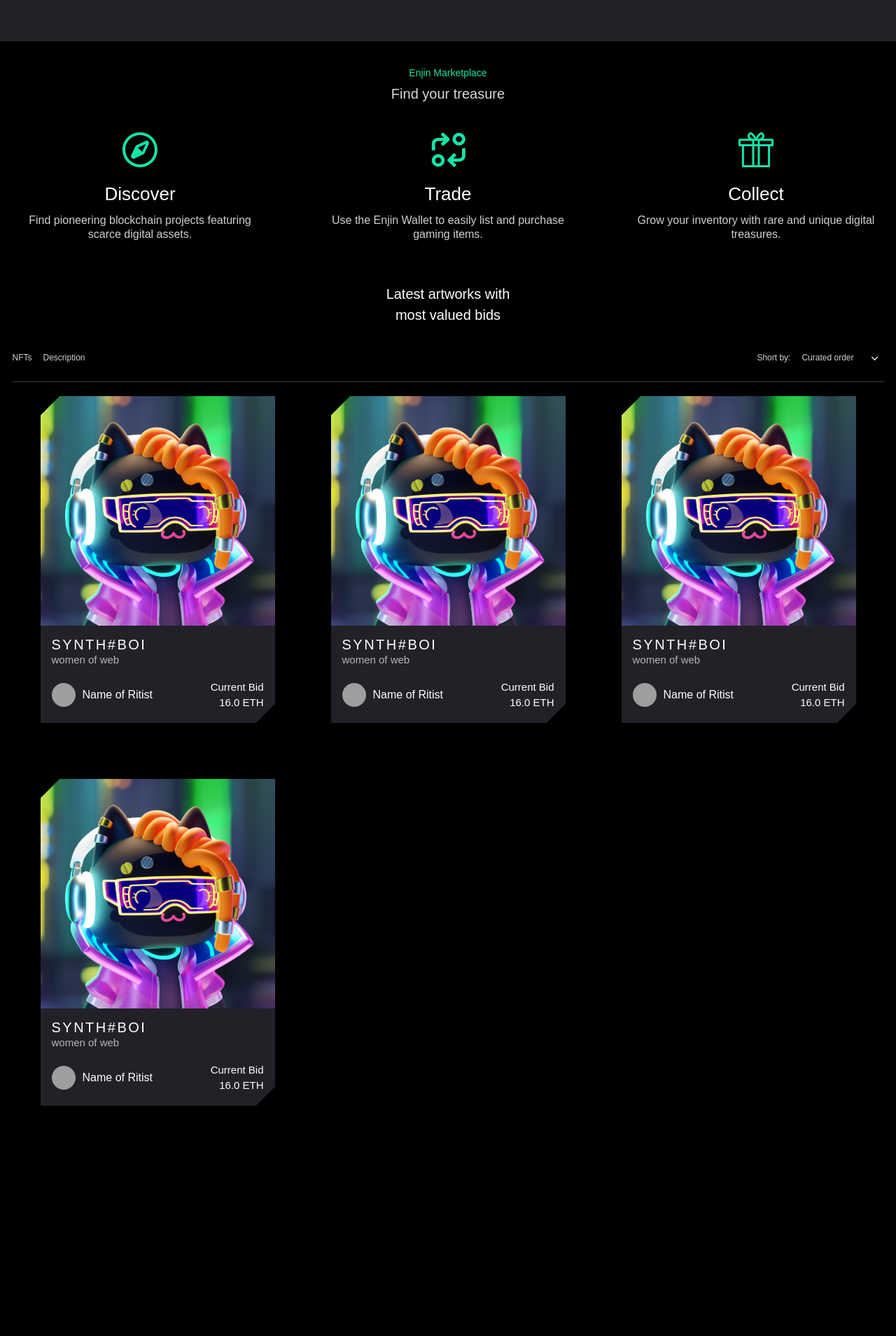
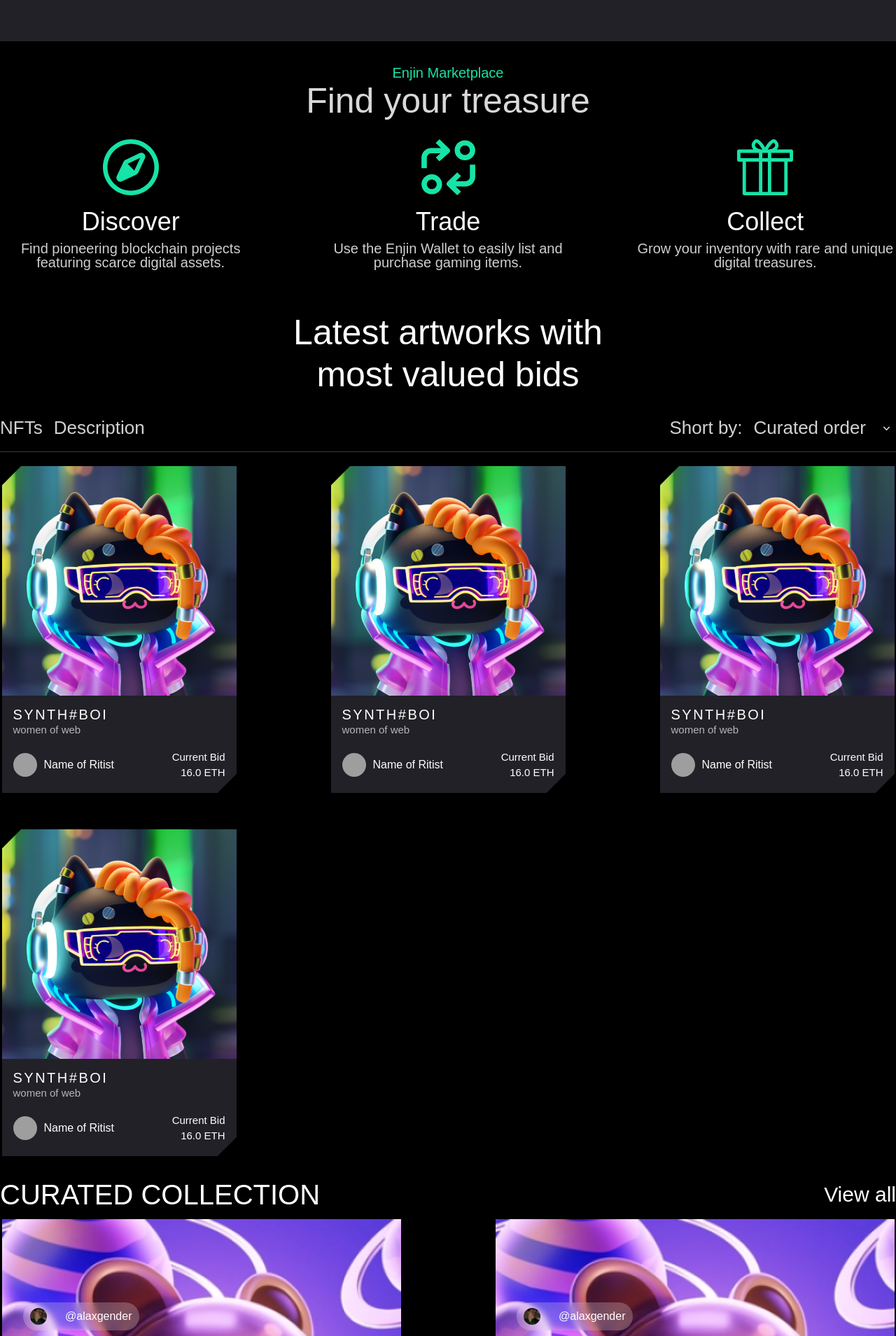
Before and after one commit to longtq2501/tft-project, a React (Vite) app in the folder front-end/: page / in a window 1280 px wide. Shown: the part 791-2700 px from the top of the page at 70% size. Before the commit the page ends 2371 px from the top, so only its background shows below. Built offline with nearby package versions, Linux system fonts and the light colour scheme; grey boxes are pictures that could not be loaded; a web font is replaced by a local one.

Commit message:
Collection

```diff
--- a/front-end/src/component/BlockBrand/BlockBrand.scss
+++ b/front-end/src/component/BlockBrand/BlockBrand.scss
@@ -1,4 +1,3 @@
 .brand {
     background: #212127;
-
 }
--- /dev/null
+++ b/front-end/src/component/Collection/Collection.jsx
@@ -0,0 +1,68 @@
+import React from "react";
+import "./Collection.scss";
+
+import avatar from "../../assets/long.jpg";
+
+const Collection = () => {
+  return (
+    <div className="collection relative w-[335px] h-[335px] lg:w-[500px] lg:h-[500px] xl:w-[570px] xl:h-[570px]">
+      <div
+        className="collection__content absolute bottom-[20px] left-[20px] w-[295px]
+            flex flex-col gap-[30px] p-[14px] lg:w-[456px] lg:pt-[41px]"
+      >
+        <h3 className="text-[20px] font-[500] leading-[30px] w-[267px] lg:text-[34px] lg:font-[600] lg:leading-[46px] lg:w-[428px]">
+          ALTERNATE MEDIUM SPACE
+        </h3>
+
+        <div className="flex flex-row gap-[30px] lg:justify-between">
+          <div className="tql-collection-detailed-container">
+            <span className="tql-collection-text">Arkwork:</span>
+            <span className="tql-collection-detailed">12</span>
+          </div>
+          <div className="tql-collection-detailed-container">
+            <span className="tql-collection-text">Total Sale</span>
+            <span className="tql-collection-detailed">0.6 ETH</span>
+          </div>
+          <div className="tql-collection-detailed-container">
+            <span className="tql-collection-text">Collected by (5)</span>
+            <div className="flex flex-row items-center">
+              <img
+                src={avatar}
+                alt="avatar"
+                className="w-[24px] h-[24px] rounded-[50%] object-cover"
+              />
+              <img
+                src={avatar}
+                alt="avatar"
+                className="w-[24px] h-[24px] rounded-[50%] object-cover"
+              />
+              <img
+                src={avatar}
+                alt="avatar"
+                className="w-[24px] h-[24px] rounded-[50%] object-cover"
+              />
+              <img
+                src={avatar}
+                alt="avatar"
+                className="w-[24px] h-[24px] rounded-[50%] object-cover"
+              />
+            </div>
+          </div>
+        </div>
+      </div>
+
+      <div className="absolute left-[30px] top-[119px] w-[166px] h-[40px] rounded-[33px]
+      backdrop-blur-[4.5px] bg-[#d9d9d945] p-[10px]
+      flex flex-row justify-between items-center">
+        <img
+          src={avatar}
+          alt="avatar"
+          className="w-[24px] h-[24px] rounded-[50%] object-cover"
+        />
+        <span>@alaxgender</span>
+      </div>
+    </div>
+  );
+};
+
+export default Collection;
--- /dev/null
+++ b/front-end/src/component/Collection/Collection.scss
@@ -0,0 +1,9 @@
+.collection {
+  background: url("../../assets/Collection/bg-1.png") no-repeat;
+  background-size: cover;
+
+  &__content {
+    background: rgba(246, 246, 246, 0.2);
+    backdrop-filter: blur(112.5px);
+  }
+}
--- a/front-end/src/component/Introduction/Introduction.jsx
+++ b/front-end/src/component/Introduction/Introduction.jsx
@@ -22,7 +22,7 @@ const Introduction = () => {
       </div>
 
       {/* image */}
-      <div className="md:basis-1/2 sm:flex-1 md:relative lg:mr-[20px] xl:mr-0 md:mr-[17.5px] sm:mx-[17.5px] mx-[17.5px] sm:flex items-center justify-center">
+      <div className="md:basis-1/2 sm:flex-1 md:relative lg:mr-[20px] xl:mr-0 md:mr-[17.5px] sm:mx-[17.5px] mx-[17.5px] sm:flex flex items-center justify-center">
         <img
           src={imageIntroduction}
           alt="image-introduction"
--- a/front-end/src/input.css
+++ b/front-end/src/input.css
@@ -7,7 +7,7 @@
 }
 
 .tql-brand-img {
-  @apply sm:w-[100px] sm:h-[30px] md:w-[110px] md:h-[33px];
+  @apply w-[80px] h-[20px] sm:w-[100px] sm:h-[30px] md:w-[110px] md:h-[33px];
 }
 
 .tql-home-text-container {
@@ -15,13 +15,25 @@
 }
 
 .tql-home-text-subtitle {
-  @apply text-[26px] font-[500] leading-[36px];
+  @apply text-[26px] font-[500] leading-[36px] lg:text-[36px];
 }
 
 .tql-home-text-description {
-  @apply text-[16px] font-[400] leading-[20px] text-center text-[#CFCFCF];
+  @apply text-[16px] font-[400] leading-[20px] text-center text-[#CFCFCF] lg:text-[20px];
 }
 
 .tql-home-filter-text {
-  @apply text-[12px] font-[400] leading-[22px] text-[#D2D2D2];
+  @apply text-[14px] font-[400] leading-[22px] text-[#D2D2D2] sm:text-[17px] md:text-[20px] lg:text-[23px] xl:text-[26px];
 }
+
+.tql-collection-text {
+  @apply text-[12px] font-[400] leading-[15px] text-[#FFF]
+}
+
+.tql-collection-detailed-container {
+  @apply flex flex-col gap-[13px]
+}
+
+.tql-collection-detailed {
+  @apply text-[18px] font-[500] leading-[15px] text-[#fff]
+}
--- a/front-end/src/output.css
+++ b/front-end/src/output.css
@@ -554,6 +554,64 @@ video {
   --tw-contain-style:  ;
 }
 
+.container {
+  width: 100%;
+}
+
+@media (min-width: 640px) {
+  .container {
+    max-width: 640px;
+  }
+}
+
+@media (min-width: 768px) {
+  .container {
+    max-width: 768px;
+  }
+}
+
+@media (min-width: 1024px) {
+  .container {
+    max-width: 1024px;
+  }
+}
+
+@media (min-width: 1280px) {
+  .container {
+    max-width: 1280px;
+  }
+}
+
+@media (min-width: 1536px) {
+  .container {
+    max-width: 1536px;
+  }
+}
+
+.absolute {
+  position: absolute;
+}
+
+.relative {
+  position: relative;
+}
+
+.bottom-\[20px\] {
+  bottom: 20px;
+}
+
+.left-\[20px\] {
+  left: 20px;
+}
+
+.left-\[30px\] {
+  left: 30px;
+}
+
+.top-\[119px\] {
+  top: 119px;
+}
+
 .z-20 {
   z-index: 20;
 }
@@ -616,6 +674,22 @@ video {
   height: 3rem;
 }
 
+.h-\[1px\] {
+  height: 1px;
+}
+
+.h-\[24px\] {
+  height: 24px;
+}
+
+.h-\[335px\] {
+  height: 335px;
+}
+
+.h-\[40px\] {
+  height: 40px;
+}
+
 .h-\[50px\] {
   height: 50px;
 }
@@ -626,14 +700,6 @@ video {
 
 .h-full {
   height: 100%;
-}
-
-.h-\[\] {
-  height: ;
-}
-
-.h-\[1px\] {
-  height: 1px;
 }
 
 .min-h-\[46px\] {
@@ -652,28 +718,28 @@ video {
   width: 218px;
 }
 
+.w-\[24px\] {
+  width: 24px;
+}
+
+.w-\[267px\] {
+  width: 267px;
+}
+
+.w-\[295px\] {
+  width: 295px;
+}
+
+.w-\[335px\] {
+  width: 335px;
+}
+
 .w-\[50px\] {
   width: 50px;
 }
 
 .w-full {
   width: 100%;
-}
-
-.w-\[\] {
-  width: ;
-}
-
-.w-\[24px\] {
-  width: 24px;
-}
-
-.w-\[h4px\] {
-  width: h4px;
-}
-
-.max-w-screen-2xl {
-  max-width: 1536px;
 }
 
 .max-w-screen-xl {
@@ -700,16 +766,8 @@ video {
   flex-direction: column;
 }
 
-.flex-wrap {
-  flex-wrap: wrap;
-}
-
 .place-items-end {
   place-items: end;
-}
-
-.content-center {
-  align-content: center;
 }
 
 .items-center {
@@ -740,40 +798,33 @@ video {
   gap: 20px;
 }
 
-.gap-\[33px\] {
-  gap: 33px;
+.gap-\[30px\] {
+  gap: 30px;
 }
 
 .gap-\[40px\] {
   gap: 40px;
 }
 
-.gap-\[15px\] {
-  gap: 15px;
+.rounded-\[33px\] {
+  border-radius: 33px;
 }
 
-.gap-\[\] {
-  gap: ;
-}
-
-.gap-\[30px\] {
-  gap: 30px;
-}
-
-.gap-y-\[20px\] {
-  row-gap: 20px;
-}
-
-.gap-y-\[40px\] {
-  row-gap: 40px;
-}
-
-.gap-y-\[80px\] {
-  row-gap: 80px;
+.rounded-\[50\%\] {
+  border-radius: 50%;
 }
 
 .rounded-lg {
   border-radius: 0.5rem;
+}
+
+.bg-\[\#3C3C3C\] {
+  --tw-bg-opacity: 1;
+  background-color: rgb(60 60 60 / var(--tw-bg-opacity));
+}
+
+.bg-\[\#d9d9d945\] {
+  background-color: #d9d9d945;
 }
 
 .bg-black {
@@ -785,13 +836,21 @@ video {
   background-color: transparent;
 }
 
-.bg-\[\#3C3C3C\] {
-  --tw-bg-opacity: 1;
-  background-color: rgb(60 60 60 / var(--tw-bg-opacity));
+.object-cover {
+  -o-object-fit: cover;
+     object-fit: cover;
 }
 
 .p-3 {
   padding: 0.75rem;
+}
+
+.p-\[10px\] {
+  padding: 10px;
+}
+
+.p-\[14px\] {
+  padding: 14px;
 }
 
 .px-\[17\.5px\] {
@@ -814,16 +873,12 @@ video {
   padding-bottom: 40px;
 }
 
+.pt-\[13px\] {
+  padding-top: 13px;
+}
+
 .pt-\[30px\] {
   padding-top: 30px;
-}
-
-.pt-\[18px\] {
-  padding-top: 18px;
-}
-
-.pt-\[13px\] {
-  padding-top: 13px;
 }
 
 .text-center {
@@ -854,6 +909,10 @@ video {
   font-weight: 500;
 }
 
+.leading-\[24px\] {
+  line-height: 24px;
+}
+
 .leading-\[30px\] {
   line-height: 30px;
 }
@@ -868,9 +927,20 @@ video {
   color: rgb(217 217 217 / var(--tw-text-opacity));
 }
 
+.text-\[\#fff\] {
+  --tw-text-opacity: 1;
+  color: rgb(255 255 255 / var(--tw-text-opacity));
+}
+
 .text-black {
   --tw-text-opacity: 1;
   color: rgb(0 0 0 / var(--tw-text-opacity));
+}
+
+.backdrop-blur-\[4\.5px\] {
+  --tw-backdrop-blur: blur(4.5px);
+  -webkit-backdrop-filter: var(--tw-backdrop-blur) var(--tw-backdrop-brightness) var(--tw-backdrop-contrast) var(--tw-backdrop-grayscale) var(--tw-backdrop-hue-rotate) var(--tw-backdrop-invert) var(--tw-backdrop-opacity) var(--tw-backdrop-saturate) var(--tw-backdrop-sepia);
+  backdrop-filter: var(--tw-backdrop-blur) var(--tw-backdrop-brightness) var(--tw-backdrop-contrast) var(--tw-backdrop-grayscale) var(--tw-backdrop-hue-rotate) var(--tw-backdrop-invert) var(--tw-backdrop-opacity) var(--tw-backdrop-saturate) var(--tw-backdrop-sepia);
 }
 
 .tql-navigation {
@@ -879,6 +949,11 @@ video {
   cursor: pointer;
   flex-direction: row;
   align-items: center;
+}
+
+.tql-brand-img {
+  height: 20px;
+  width: 80px;
 }
 
 @media (min-width: 640px) {
@@ -908,6 +983,12 @@ video {
   line-height: 36px;
 }
 
+@media (min-width: 1024px) {
+  .tql-home-text-subtitle {
+    font-size: 36px;
+  }
+}
+
 .tql-home-text-description {
   text-align: center;
   font-size: 16px;
@@ -917,12 +998,64 @@ video {
   color: rgb(207 207 207 / var(--tw-text-opacity));
 }
 
+@media (min-width: 1024px) {
+  .tql-home-text-description {
+    font-size: 20px;
+  }
+}
+
 .tql-home-filter-text {
-  font-size: 12px;
+  font-size: 14px;
   font-weight: 400;
   line-height: 22px;
   --tw-text-opacity: 1;
   color: rgb(210 210 210 / var(--tw-text-opacity));
+}
+
+@media (min-width: 640px) {
+  .tql-home-filter-text {
+    font-size: 17px;
+  }
+}
+
+@media (min-width: 768px) {
+  .tql-home-filter-text {
+    font-size: 20px;
+  }
+}
+
+@media (min-width: 1024px) {
+  .tql-home-filter-text {
+    font-size: 23px;
+  }
+}
+
+@media (min-width: 1280px) {
+  .tql-home-filter-text {
+    font-size: 26px;
+  }
+}
+
+.tql-collection-text {
+  font-size: 12px;
+  font-weight: 400;
+  line-height: 15px;
+  --tw-text-opacity: 1;
+  color: rgb(255 255 255 / var(--tw-text-opacity));
+}
+
+.tql-collection-detailed-container {
+  display: flex;
+  flex-direction: column;
+  gap: 13px;
+}
+
+.tql-collection-detailed {
+  font-size: 18px;
+  font-weight: 500;
+  line-height: 15px;
+  --tw-text-opacity: 1;
+  color: rgb(255 255 255 / var(--tw-text-opacity));
 }
 
 .placeholder\:text-\[15px\]::-moz-placeholder {
@@ -998,12 +1131,12 @@ video {
     flex-direction: column;
   }
 
+  .sm\:gap-\[30px\] {
+    gap: 30px;
+  }
+
   .sm\:gap-\[40px\] {
     gap: 40px;
-  }
-
-  .sm\:gap-\[30px\] {
-    gap: 30px;
   }
 
   .sm\:py-\[40px\] {
@@ -1081,24 +1214,12 @@ video {
     flex-direction: column;
   }
 
-  .md\:flex-wrap {
-    flex-wrap: wrap;
-  }
-
   .md\:items-center {
     align-items: center;
   }
 
-  .md\:justify-center {
-    justify-content: center;
-  }
-
   .md\:justify-between {
     justify-content: space-between;
-  }
-
-  .md\:justify-evenly {
-    justify-content: space-evenly;
   }
 
   .md\:gap-\[56px\] {
@@ -1109,16 +1230,9 @@ video {
     gap: 60px;
   }
 
-  .md\:gap-\[\] {
-    gap: ;
-  }
-
-  .md\:gap-\[50px\] {
-    gap: 50px;
-  }
-
-  .md\:gap-\[76px\] {
-    gap: 76px;
+  .md\:gap-x-\[68px\] {
+    -moz-column-gap: 68px;
+         column-gap: 68px;
   }
 
   .md\:px-\[85px\] {
@@ -1138,6 +1252,14 @@ video {
 
   .md\:text-\[16px\] {
     font-size: 16px;
+  }
+
+  .md\:text-\[20px\] {
+    font-size: 20px;
+  }
+
+  .md\:text-\[30px\] {
+    font-size: 30px;
   }
 
   .md\:text-\[40px\] {
@@ -1171,8 +1293,16 @@ video {
     height: 46px;
   }
 
+  .lg\:h-\[500px\] {
+    height: 500px;
+  }
+
   .lg\:h-\[60px\] {
     height: 60px;
+  }
+
+  .lg\:h-\[80px\] {
+    height: 80px;
   }
 
   .lg\:w-\[186px\] {
@@ -1181,6 +1311,26 @@ video {
 
   .lg\:w-\[350px\] {
     width: 350px;
+  }
+
+  .lg\:w-\[428px\] {
+    width: 428px;
+  }
+
+  .lg\:w-\[456px\] {
+    width: 456px;
+  }
+
+  .lg\:w-\[500px\] {
+    width: 500px;
+  }
+
+  .lg\:w-\[524px\] {
+    width: 524px;
+  }
+
+  .lg\:w-\[80px\] {
+    width: 80px;
   }
 
   .lg\:grid-cols-3 {
@@ -1203,27 +1353,16 @@ video {
     gap: 2rem;
   }
 
+  .lg\:gap-\[10px\] {
+    gap: 10px;
+  }
+
+  .lg\:gap-\[52px\] {
+    gap: 52px;
+  }
+
   .lg\:gap-\[80px\] {
     gap: 80px;
-  }
-
-  .lg\:gap-x-\[\] {
-    -moz-column-gap: ;
-         column-gap: ;
-  }
-
-  .lg\:gap-x-\[50px\] {
-    -moz-column-gap: 50px;
-         column-gap: 50px;
-  }
-
-  .lg\:gap-x-\[80px\] {
-    -moz-column-gap: 80px;
-         column-gap: 80px;
-  }
-
-  .lg\:gap-y-\[80px\] {
-    row-gap: 80px;
   }
 
   .lg\:border {
@@ -1265,12 +1404,36 @@ video {
     padding-bottom: 80px;
   }
 
+  .lg\:pt-\[\] {
+    padding-top: ;
+  }
+
+  .lg\:pt-\[41px\] {
+    padding-top: 41px;
+  }
+
   .lg\:text-\[20px\] {
     font-size: 20px;
   }
 
   .lg\:text-\[22px\] {
     font-size: 22px;
+  }
+
+  .lg\:text-\[30px\] {
+    font-size: 30px;
+  }
+
+  .lg\:text-\[34px\] {
+    font-size: 34px;
+  }
+
+  .lg\:text-\[40px\] {
+    font-size: 40px;
+  }
+
+  .lg\:text-\[50px\] {
+    font-size: 50px;
   }
 
   .lg\:text-\[56px\] {
@@ -1282,12 +1445,24 @@ video {
     line-height: 1.75rem;
   }
 
+  .lg\:font-\[600\] {
+    font-weight: 600;
+  }
+
   .lg\:font-normal {
     font-weight: 400;
   }
 
   .lg\:leading-\[18px\] {
     line-height: 18px;
+  }
+
+  .lg\:leading-\[46px\] {
+    line-height: 46px;
+  }
+
+  .lg\:leading-\[60px\] {
+    line-height: 60px;
   }
 
   .lg\:text-white {
@@ -1305,6 +1480,11 @@ video {
     left: 0px;
   }
 
+  .xl\:mx-auto {
+    margin-left: auto;
+    margin-right: auto;
+  }
+
   .xl\:ml-0 {
     margin-left: 0px;
   }
@@ -1313,12 +1493,33 @@ video {
     margin-right: 0px;
   }
 
+  .xl\:h-\[570px\] {
+    height: 570px;
+  }
+
+  .xl\:w-\[1280px\] {
+    width: 1280px;
+  }
+
   .xl\:w-\[394px\] {
     width: 394px;
   }
 
+  .xl\:w-\[570px\] {
+    width: 570px;
+  }
+
   .xl\:gap-11 {
     gap: 2.75rem;
+  }
+
+  .xl\:gap-\[20px\] {
+    gap: 20px;
+  }
+
+  .xl\:gap-x-\[135px\] {
+    -moz-column-gap: 135px;
+         column-gap: 135px;
   }
 
   .xl\:py-\[60px\] {
--- a/front-end/src/pages/Home/Home.jsx
+++ b/front-end/src/pages/Home/Home.jsx
@@ -3,6 +3,7 @@ import Header from "../../component/Header/header.jsx";
 import Introduction from "../../component/Introduction/Introduction.jsx";
 import BlockBrand from "../../component/BlockBrand/BlockBrand.jsx";
 import Card from "../../component/Card/Card.jsx";
+import Collection from "../../component/Collection/Collection.jsx";
 
 const Home = () => {
   return (
@@ -11,14 +12,14 @@ const Home = () => {
       <Introduction />
       <BlockBrand />
       <div
-        className="my-[30px] mx-[50px] flex flex-col items-center gap-[40px]
+        className="max-w-screen-xl xl:mx-auto my-[30px] mx-[50px] flex flex-col items-center gap-[40px]
        sm:mx-[70px] md:flex md:flex-col md:items-center lg:mx-[20px]"
       >
-        <div className="flex flex-col items-center">
-          <p className="text-[14px] font-[400] leading-[30px] text-[#17E3A6]">
+        <div className="flex flex-col items-center lg:gap-[10px]">
+          <p className="text-[14px] font-[400] leading-[30px] text-[#17E3A6] lg:text-[20px]">
             Enjin Marketplace
           </p>
-          <h3 className="text-[#D9D9D9] font-[500] text-[20px] leading-[30px]">
+          <h3 className="text-[#D9D9D9] font-[500] text-[20px] leading-[30px] lg:text-[50px]">
             Find your treasure
           </h3>
         </div>
@@ -30,7 +31,7 @@ const Home = () => {
               height="50"
               viewBox="0 0 50 50"
               fill="none"
-              className="mb-[10px]"
+              className="mb-[10px] lg:w-[80px] lg:h-[80px]"
             >
               <path
                 d="M25 0C11.2105 0 0 11.2105 0 25C0 38.7895 11.2105 50 25 50C38.7895 50 50 38.7895 50 25C50 11.2105 38.7895 0 25 0ZM25 45.9474C13.4211 45.9474 4.05263 36.5789 4.05263 25C4.05263 13.4211 13.4211 4.05263 25 4.05263C36.5789 4.05263 45.9474 13.4211 45.9474 25C45.9474 36.5789 36.5789 45.9474 25 45.9474Z"
@@ -54,7 +55,7 @@ const Home = () => {
               height="50"
               viewBox="0 0 49 50"
               fill="none"
-              className="mb-[10px]"
+              className="mb-[10px] lg:w-[80px] lg:h-[80px]"
             >
               <path
                 d="M39.6248 0.87207C37.1845 0.87207 34.8447 1.81512 33.1193 3.49376C31.3938 5.17241 30.4246 7.44889 30.4246 9.82305C30.4246 12.1967 31.3939 14.4737 33.1193 16.1518C34.8447 17.8304 37.1845 18.7735 39.6248 18.7735C42.0645 18.7735 44.4043 17.8304 46.1298 16.1518C47.8552 14.4737 48.8245 12.1967 48.8245 9.82305C48.8222 7.44944 47.8524 5.1741 46.1275 3.49599C44.4026 1.81787 42.0639 0.874294 39.6247 0.87207H39.6248ZM39.6248 14.1034V14.1039C38.4574 14.1039 37.3385 13.6528 36.5132 12.8498C35.6885 12.0474 35.2247 10.9584 35.2247 9.82312C35.2247 8.68788 35.6885 7.59878 36.5132 6.79586C37.3386 5.99344 38.4574 5.54228 39.6248 5.54228C40.7916 5.54228 41.9105 5.99344 42.7358 6.79586C43.5611 7.59883 44.0243 8.68788 44.0243 9.82312C44.0243 10.9584 43.5611 12.0475 42.7358 12.8498C41.9105 13.6528 40.7916 14.1039 39.6248 14.1039V14.1034Z"
@@ -85,7 +86,7 @@ const Home = () => {
               height="50"
               viewBox="0 0 50 50"
               fill="none"
-              className="mb-[10px]"
+              className="mb-[10px] lg:w-[80px] lg:h-[80px]"
             >
               <path
                 d="M48.494 9.13893H35.4671C35.9892 8.56276 36.399 7.91928 36.6658 7.21401C37.5092 4.98812 36.7807 2.58052 34.7173 0.774627C34.1387 0.267858 33.439 0 32.6927 0C29.8626 0 26.8234 4.26233 25.0005 7.33751C23.1769 4.26242 20.1385 0 17.3084 0C16.5628 0 15.8623 0.267858 15.2834 0.774627C13.221 2.58124 12.4926 4.98812 13.3355 7.21366C13.6027 7.91922 14.0128 8.56268 14.535 9.1392L1.5063 9.13885C0.674539 9.13885 0 9.81023 0 10.6389V18.4239C0 19.2522 0.674163 19.924 1.5063 19.924H4.89634V48.4999C4.89634 49.3282 5.5705 50 6.40264 50H43.597C44.4288 50 45.1033 49.3286 45.1033 48.4999V19.9249H48.4937C49.3255 19.9249 50 19.2535 50 18.4248V10.6398C50 9.81115 49.3255 9.13903 48.4937 9.13903L48.494 9.13893ZM27.4851 12.1391V16.9243H22.5155V12.1391H27.4851ZM32.6865 2.99713C32.6865 2.99713 32.7005 3.00411 32.7282 3.02817C33.8443 4.00505 34.2415 5.1163 33.8471 6.1563C33.2846 7.64068 31.0846 9.13827 27.4367 9.1397C29.4371 5.7388 31.7286 2.99987 32.6865 2.9971L32.6865 2.99713ZM17.2721 3.02782C17.2913 3.01108 17.3043 3.00236 17.3078 3.00062C18.2709 3.00097 20.5627 5.73955 22.5628 9.13974C18.9146 9.13834 16.7152 7.64036 16.1528 6.15634C15.6488 4.82259 16.4834 3.7191 17.272 3.02785L17.2721 3.02782ZM3.01242 12.1394H19.5027V16.9246L6.40228 16.9243H3.01224L3.01242 12.1394ZM7.9084 19.9251H19.5026L19.503 47.0001H7.90875L7.9084 19.9251ZM22.515 47.0001V19.9251H27.4846V47.0001H22.515ZM42.0903 47.0001H30.4961V19.9251H42.0903V47.0001ZM46.987 16.9251H30.4968V12.1399H46.987V16.9251Z"
@@ -100,8 +101,8 @@ const Home = () => {
         </div>
       </div>
 
-      <div className="pt-[30px] mx-[17.5px] flex flex-col gap-[20px] items-center">
-        <p className="w-[218px] text-center text-[20px] font-[500] leading-[30px]">
+      <div className="max-w-screen-xl xl:mx-auto pt-[30px] mx-[17.5px] flex flex-col gap-[20px] items-center">
+        <p className="w-[218px] text-center text-[20px] font-[500] leading-[30px] lg:w-[524px] lg:text-[50px] lg:leading-[60px]">
           Latest artworks with most valued bids
         </p>
 
@@ -135,13 +136,34 @@ const Home = () => {
 
         {/* separate */}
         <div className="bg-[#3C3C3C] h-[1px] w-full"></div>
-        <div className=" grid  grid-cols-1 gap-[20px] sm:gap-[30px] md:grid-cols-2 md:gap-[76px] lg:grid-cols-3 lg:gap-[80px]">
+        <div className=" grid grid-cols-1 gap-[20px] sm:gap-[30px]
+        md:grid-cols-2 md:gap-x-[68px]
+        lg:grid-cols-3 lg:gap-[52px]
+        xl:gap-x-[135px]">
           <Card />
           <Card />
           <Card />
           <Card />
         </div>
       </div>
+
+      <div className="max-w-screen-xl xl:mx-auto mx-[17.5px] py-[40px] flex flex-col gap-[20px] items-center">
+        <div className="flex flex-row items-center justify-between w-full">
+          <h3 className="text-[20px] font-[500] leading-[30px] text-[#fff] md:text-[30px] lg:text-[40px]">CURATED  COLLECTION</h3>
+          <span className="text-[14px] font-[500] leading-[24px] md:text-[20px] lg:text-[30px]">View all</span>
+        </div>
+        {/* collection container */}
+        <div className="grid grid-cols-1 gap-[20px] sm:gap-[30px]
+        md:grid-cols-2 md:gap-x-[68px]
+        lg:gap-[52px]
+        xl:gap-x-[135px]">
+          <Collection />
+          <Collection />
+          <Collection />
+          <Collection />
+        </div>
+      </div>
+
     </div>
   );
 };
```
Also changed, not shown: front-end/src/component/BlockBrand/BlockBrand.jsx (+27 -11 lines), front-end/src/assets/Collection/bg-1.png (added), front-end/src/assets/long.jpg (added).
